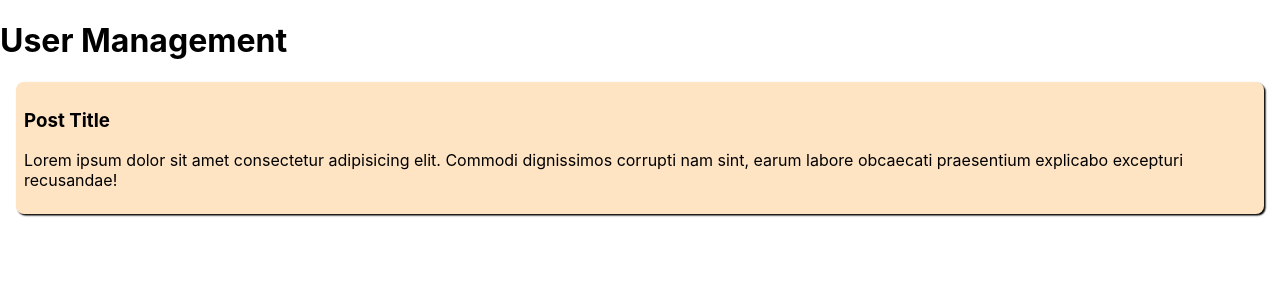
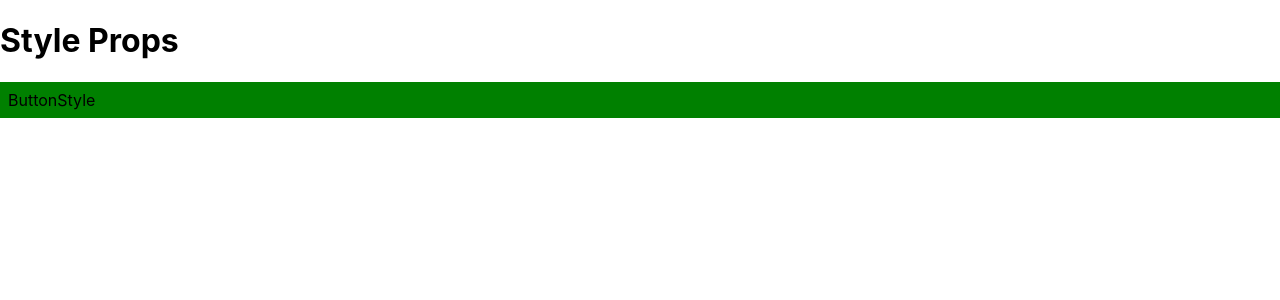
Before and after one commit to hasib999/react_typescript, a React (Create React App) app in the folder react_ts/: page / in a window 1280 px wide. Shown: the top 300 px of the page. Built offline with nearby package versions, Linux system fonts and the light colour scheme.

Commit message:
style props

```diff
--- a/react_ts/src/App.tsx
+++ b/react_ts/src/App.tsx
@@ -1,14 +1,14 @@
 import './App.css';
-import Post from './components/Post';
-
-
-
+import ButtonStyle from './components/ButtonStyle';
+const btnStyle = {
+  backgroundColor:"green",
+  padding:"0.5rem"
+}
 function App() {
   return (
     <div className="App">
-      <h1>User Management</h1>
-      {/* <Button>Click me</Button> */}
-      <Post/>
+      <h1>Style Props</h1>
+      <ButtonStyle btnStyle = {btnStyle}/>
     </div>
   );
 }
--- /dev/null
+++ b/react_ts/src/components/ButtonStyle.tsx
@@ -0,0 +1,14 @@
+
+import React from 'react'
+
+type ButtonStyleProps ={
+    btnStyle:React.CSSProperties
+}
+
+const ButtonStyle = (props:ButtonStyleProps) => {
+  return (
+    <div style={props.btnStyle}>ButtonStyle</div>
+  )
+}
+
+export default ButtonStyle
```
